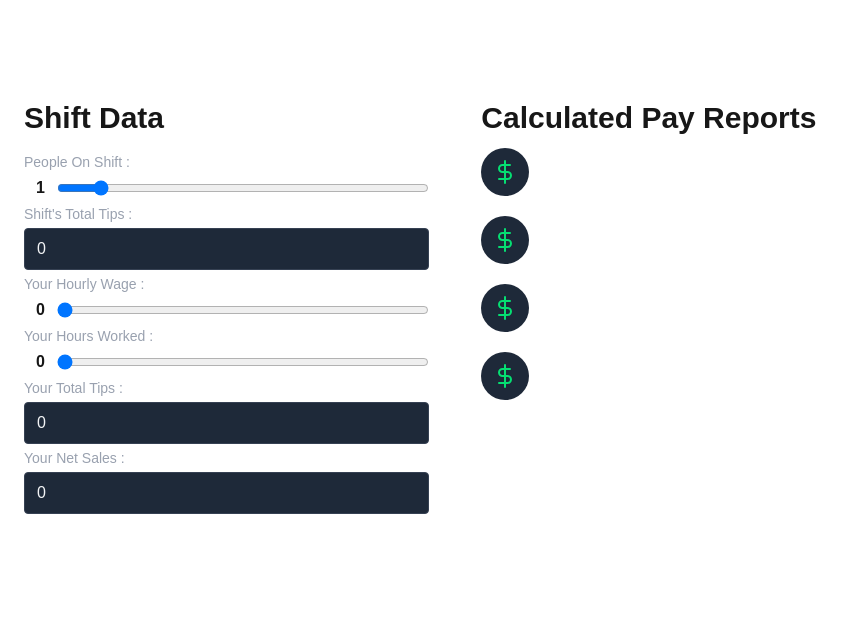
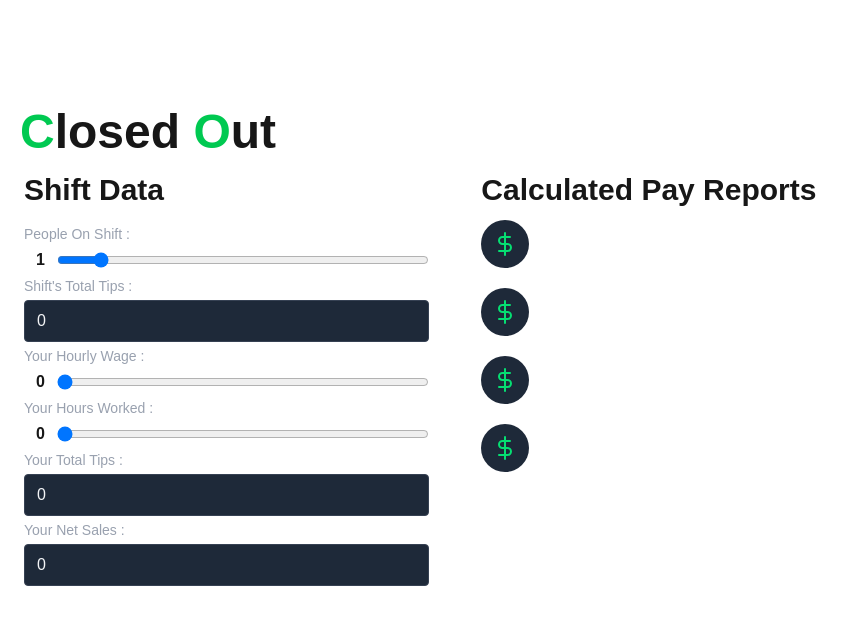
Before and after one commit to colormethanh/clocked-out, a Next.js app: page / in a window 1280 px wide. Shown: the top 624 px of the page, without its empty margins (0-857 px from the left). Built offline with nearby package versions, Linux system fonts and the light colour scheme.

Commit message:
added title

```diff
--- a/src/app/page.tsx
+++ b/src/app/page.tsx
@@ -16,7 +16,9 @@ export default function Home() {
   return (
     <div className="h-screen table w-full">
       <div className="h-100">
-        <main className="container px-5 py-24 mx-auto flex flex-wrap">
+        <main className="container px-5 md:py-24 py-3 mx-auto ">
+          <h1 className="text-5xl font-bold my-3 title-font"> <span className="text-green-500">C</span>losed <span className="text-green-500">O</span>ut </h1>
+          <div className="flex flex-wrap">
             <InputsContainer>
               {Object.keys(shiftSummary).map((key: string) => {
                 if (shiftSummary[key].fieldType === "input") {
@@ -47,6 +49,7 @@ export default function Home() {
                 <ShiftCalculation key={key} calculation={calculations[key]} />
               ))}
             </CalculationsContainer>
+          </div>
         </main>
       </div>
     </div>
```
Lines whose indentation alone changed are shown as unchanged.
